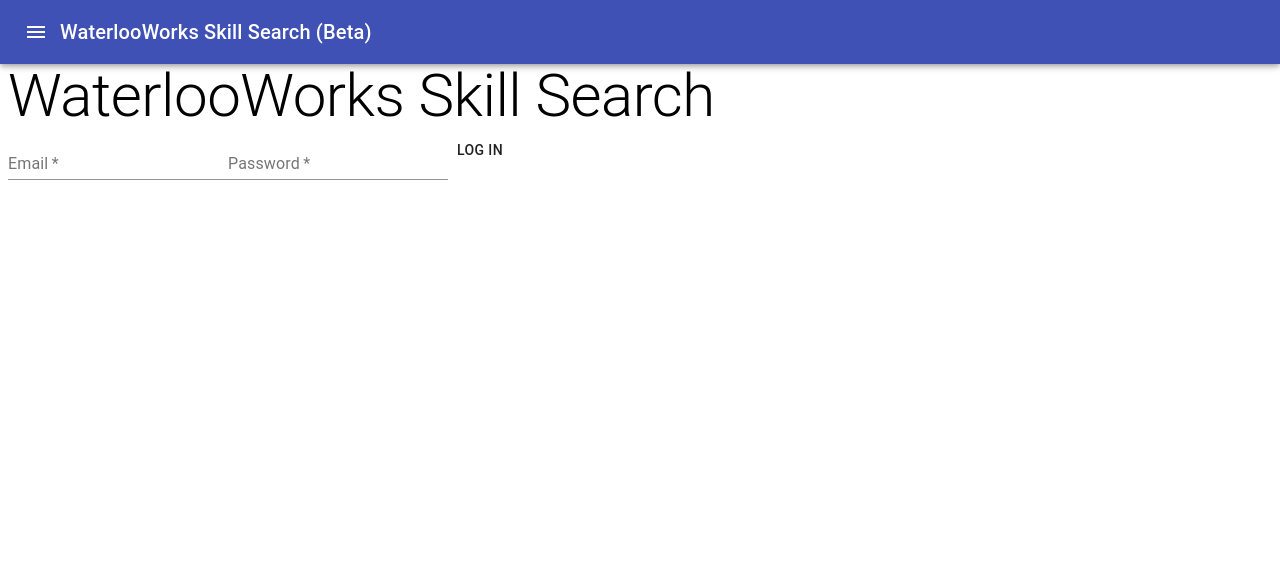
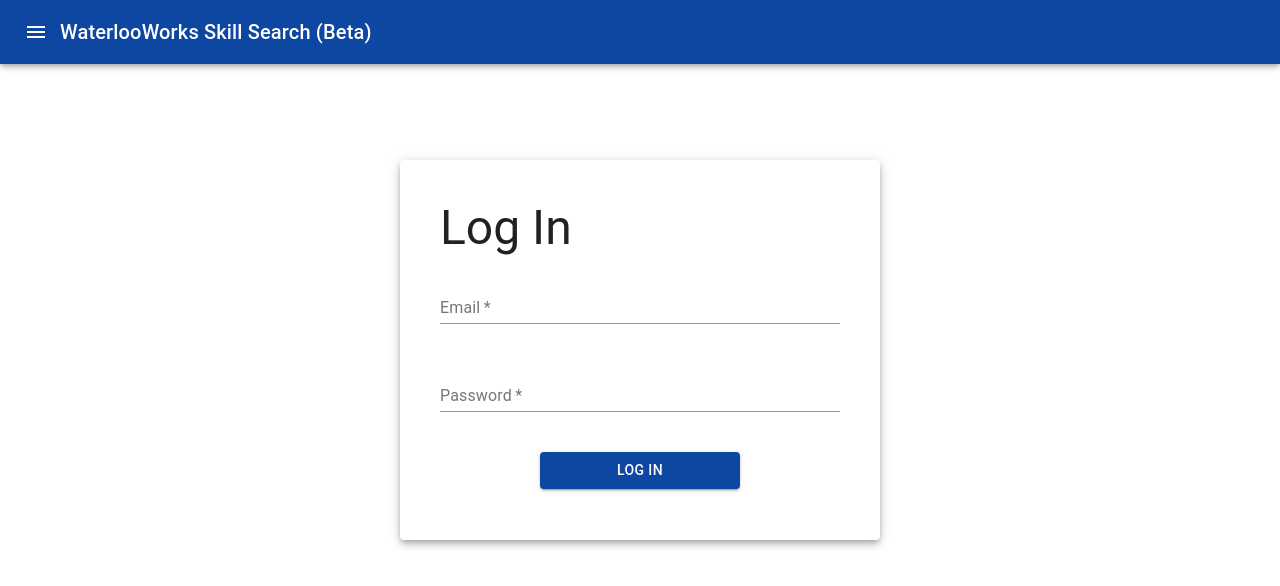
Before and after one commit to SamYu/WaterlooWorks-Skill-Search, a React (Create React App) app in the folder client/: page /login in a window 1280 px wide. Shown: the top 586 px of the page. Built offline with nearby package versions, Linux system fonts and the light colour scheme.

Commit message:
login box styling

```diff
--- a/client/src/components/LoginBox.jsx
+++ b/client/src/components/LoginBox.jsx
@@ -1,9 +1,33 @@
 import React, { useState } from 'react';
 import TextField from '@material-ui/core/TextField';
 import Button from '@material-ui/core/Button';
+import Paper from '@material-ui/core/Paper';
+import Typography from '@material-ui/core/Typography';
+import { withStyles } from '@material-ui/core';
+
+const styles = (theme) => ({
+  formWrapper: {
+    display: 'flex',
+    flexDirection: 'column',
+    height: '300px',
+    width: '400px',
+    margin: '20vh auto 0',
+    padding: 40,
+  },
+  formInput: {
+    margin: '20px 0',
+  },
+  submitButton: {
+    marginTop: '20px',
+    width: 200,
+    margin: 'auto',
+    backgroundColor: theme.palette.primary.main,
+    color: 'white',
+  }
+});
 
 
-function LoginBox({ onLoginUser, errorMessage }) {
+function LoginBox({ classes, onLoginUser, errorMessage }) {
   const [email, setEmail] = useState('');
   const [password, setPassword] = useState('');
 
@@ -23,9 +47,12 @@
   };
 
   return (
-    <div>
+    <div className={classes.root}>
       <form onSubmit={submitForm}>
+        <Paper elevation="5" className={classes.formWrapper}>
+          <Typography variant="h3">Log In</Typography>
           <TextField
+            className={classes.formInput}
             value={email}
             onChange={handleChangeEmail}
             label="Email"
@@ -35,6 +62,7 @@
             required
           />
           <TextField
+            className={classes.formInput}
             value={password}
             onChange={handleChangePassword}
             error={errorMessage}
@@ -42,10 +70,11 @@
             type="password"
             required
           />
-        <Button type="submit">Log In</Button>
+          <Button variant="contained" className={classes.submitButton} type="submit">Log In</Button>
+        </Paper>
       </form>
     </div>
   );
 }
 
-export default LoginBox;
+export default withStyles(styles)(LoginBox);
--- a/client/src/components/NavBar.jsx
+++ b/client/src/components/NavBar.jsx
@@ -6,16 +6,26 @@
 import IconButton from '@material-ui/core/IconButton';
 import MenuIcon from '@material-ui/icons/Menu';
 import Button from '@material-ui/core/Button';
+import { withStyles } from '@material-ui/core';
 
-function NavBar({ isAuthenticated, onLogoutUser }) {
+const styles = {
+  root: {
+    flexGrow: 1,
+  },
+  title: {
+    flexGrow: 1,
+  },
+};
+
+function NavBar({ classes, isAuthenticated, onLogoutUser }) {
   return (
-    <div>
+    <div className={classes.root}>
       <AppBar position="fixed">
         <Toolbar>
           <IconButton edge="start" color="inherit" aria-label="menu">
             <MenuIcon />
           </IconButton>
-          <Typography variant="h6">
+          <Typography className={classes.title} variant="h6">
             WaterlooWorks Skill Search (Beta)
           </Typography>
           {isAuthenticated && <Button onClick={onLogoutUser} color="inherit">Logout</Button>}
@@ -26,4 +36,4 @@
   );
 }
 
-export default NavBar;
+export default withStyles(styles)(NavBar);
--- a/client/src/index.js
+++ b/client/src/index.js
@@ -8,7 +8,8 @@
 import * as serviceWorker from './serviceWorker';
 import { thunk } from './utils/stateUtils';
 
-const theme = createMuiTheme();
+const palette = { primary: { main: '#0D47A1' } };
+const theme = createMuiTheme({ palette });
 
 const store = createStore(appReducer, applyMiddleware(thunk));
 
--- a/client/src/views/LoginView.jsx
+++ b/client/src/views/LoginView.jsx
@@ -1,6 +1,5 @@
 import React from 'react';
 import { Redirect } from 'react-router-dom';
-import Typography from '@material-ui/core/Typography';
 import LoginBox from '../components/LoginBox';
 
 const LoginView = ({ isAuthenticated, onLoginUser, errorMessage }) => {
@@ -8,8 +7,7 @@
     return <Redirect to="/" />;
   }
   return (
-    <div style={{ marginTop: 60 }}>
-      <Typography variant="h2">WaterlooWorks Skill Search</Typography>
+    <div>
       <LoginBox onLoginUser={onLoginUser} errorMessage={errorMessage} />
     </div>
   );
```
Lines whose indentation alone changed are shown as unchanged.
